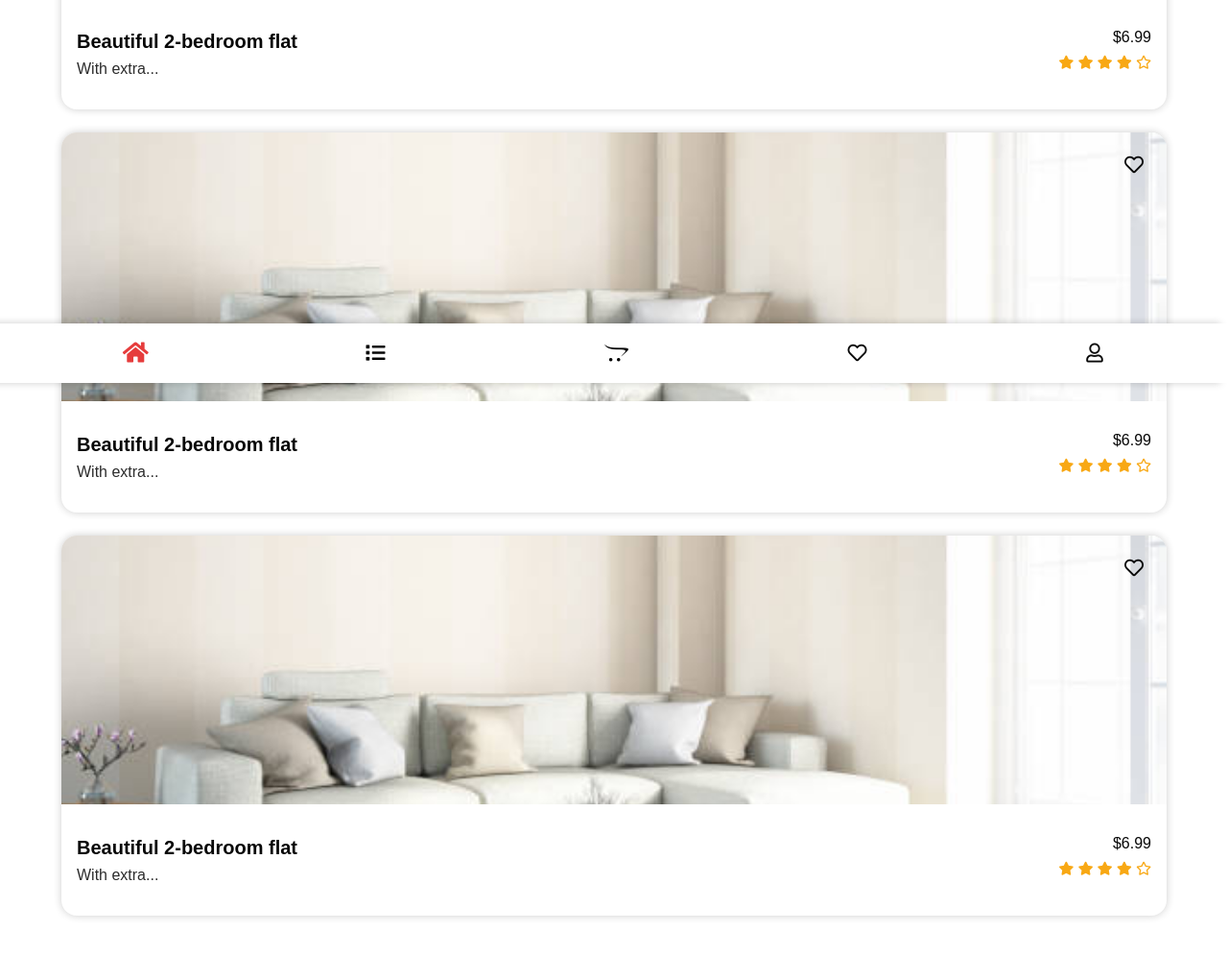
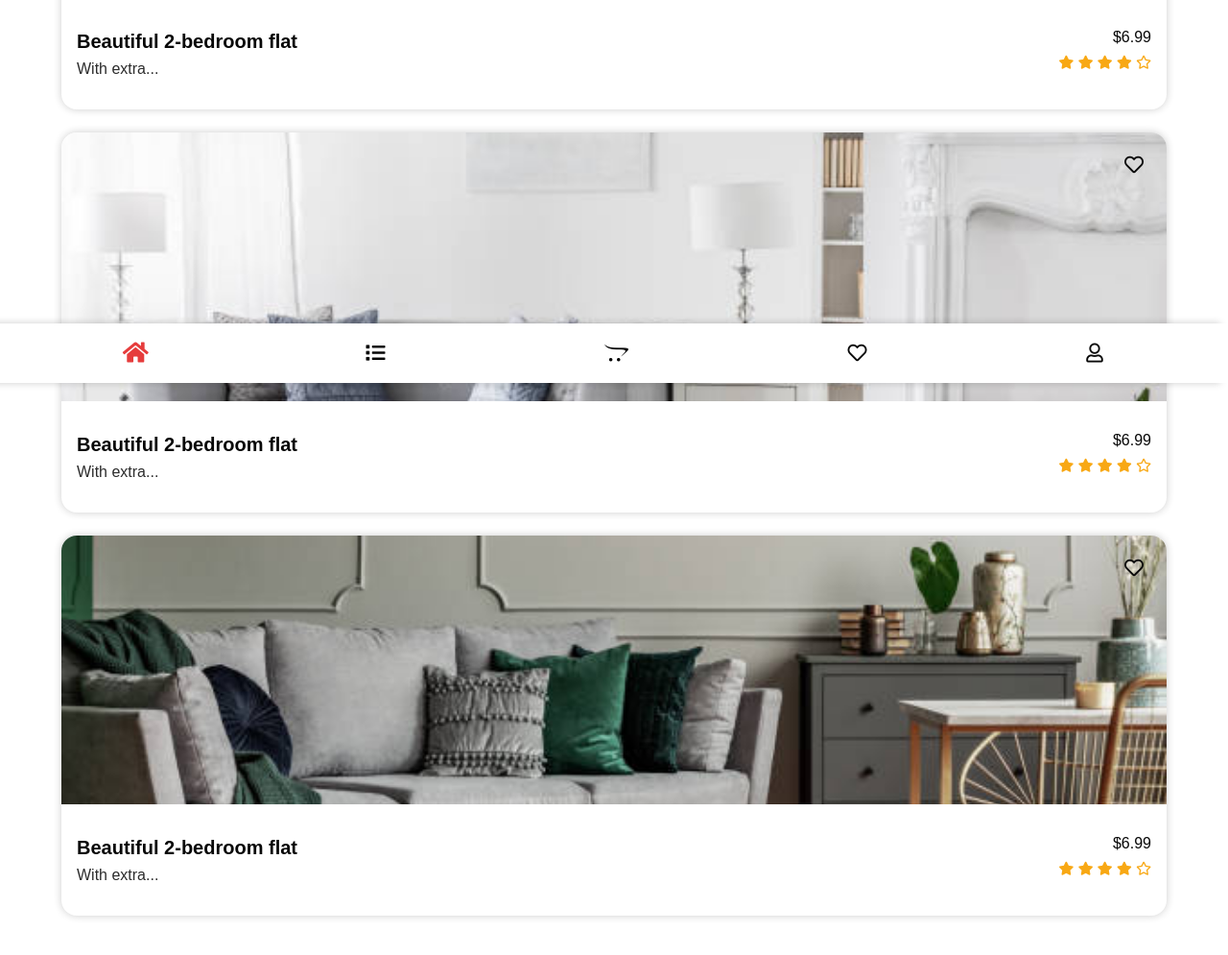
Before and after one commit to AJ-Tolulope/Demo10, a plain HTML site: page index.html in a window 1280 px wide. Shown: the part 401-1396 px from the top of the page at 96% size. Drawn offline with Linux system fonts and the light colour scheme.

Commit message:
Update index.html

```diff
--- a/index.html
+++ b/index.html
@@ -100,7 +100,7 @@
                     <div class="property-card" data-category='duplex'>
                         <div class="property-card-inner">
                             <div class="card-img">
-                                <img src="./assets/1.jpg" class="prop-img">
+                                <img src="./assets/2.jpg" class="prop-img">
                             </div>
 
                             <i class="far fa-heart fav"></i>
@@ -129,7 +129,7 @@
                                 </div>
 
                                 <div class="main-image">
-                                    <img src="./assets/1.jpg">
+                                    <img src="./assets/2.jpg">
                                 </div>
 
                                 <div class="prop-details">
@@ -164,7 +164,7 @@
                     <div class="property-card" data-category='duplex'>
                         <div class="property-card-inner">
                             <div class="card-img">
-                                <img src="./assets/1.jpg" class="prop-img">
+                                <img src="./assets/3.jpg" class="prop-img">
                             </div>
 
                             <i class="far fa-heart fav"></i>
@@ -193,7 +193,7 @@
                                 </div>
 
                                 <div class="main-image">
-                                    <img src="./assets/1.jpg">
+                                    <img src="./assets/3.jpg">
                                 </div>
 
                                 <div class="prop-details">
```
